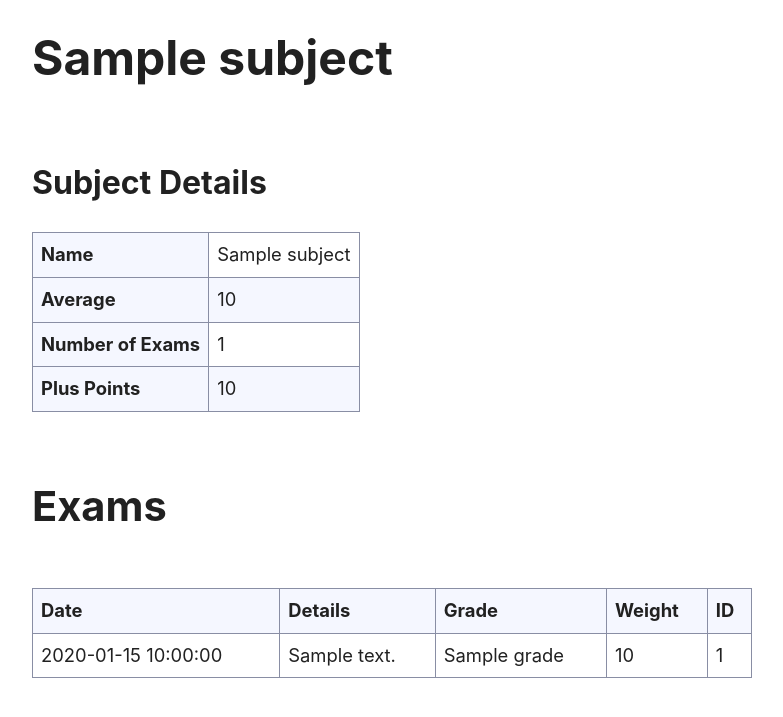
After one commit to SirCraft007/Abschlussprojekt_M460, a Flask app: template templates/subjects_id.html in a window 1280 px wide. The commit adds this page. Shown: the top 717 px of the page, without its empty margins (248-1031 px from the left). Run offline with Flask 3, Linux system fonts and the light colour scheme; the template is opened without the code that fills it: most values are stand-ins (such as "Sample title", 1, 10 or a date in 2020).

Commit message:
Add subjects overview and details pages; enhance user session handling

```diff
--- a/app.py
+++ b/app.py
@@ -1,4 +1,5 @@
 import os
+import json
 
 from flask import Flask, redirect, render_template, request, url_for, session
 import requests
@@ -15,42 +16,107 @@ app.config["SESSION_COOKIE_SAMESITE"] = "Lax"
 app.secret_key = "jakljlkfjklfhfajljhoaifpoafjhioh" if dev else os.urandom(24)
 
 
+# Logged in
 @app.get("/")
 def index():
     token = session.get("access_token")
-    print(token)
     if token is not None:
         headers = {"x-access-token": f"{token}"}
-        print(headers)
         response = requests.get(api_url + "/user", headers=headers)
         if response.status_code == 200:
             response_json = response.json()
             username = response_json["user"]["username"]
             session["username"] = username
-            response = requests.get(api_url + "/user", headers=headers)
-            if response.status_code == 200:
-                response_json = response.json()
-                print(response_json)
-                total_average = response_json["user"]["total_average"]
-                total_exams = response_json["user"]["total_exams"]
-                total_points = response_json["user"]["total_points"]
-                print(total_average, total_exams, total_points)
-                return render_template(
-                    "loggedin.html",
-                    username=username,
-                    total_avrage=total_average,
-                    total_exams=total_exams,
-                    total_points=total_points,
-                )
-            return render_template("loggedin.html", username=username)
-
+            total_average = response_json["user"]["total_average"]
+            total_exams = response_json["user"]["total_exams"]
+            total_points = response_json["user"]["total_points"]
+            return render_template(
+                "loggedin.html",
+                username=username,
+                total_avrage=total_average,
+                total_exams=total_exams,
+                total_points=total_points,
+            )
         else:
-            return render_template("index.html", error="Error")
+            try:
+                json_response = response.json()
+                if json_response["message"] == "Token is invalid or expired":
+                    session.clear()
+                    return redirect(url_for("login"))
+            except json.decoder.JSONDecodeError:
+                session.clear()
+                return redirect(url_for("login"))
+            return render_template("index.html")
 
     else:
         return render_template("index.html")
 
 
+@app.route("/subjects")
+def subjects():
+    token = session.get("access_token")
+    if token is not None:
+        headers = {"x-access-token": f"{token}"}
+        response = requests.get(api_url + "/subjects", headers=headers)
+        if response.status_code == 200:
+            response_json = response.json()
+            subjects_list = response_json.get("subjects", [])
+
+            # Prepare data for rendering
+            subjects_data = [
+                {
+                    "name": subject["name"],
+                    "average": subject["average"],
+                    "num_exams": subject["num_exams"],
+                    "points": subject["points"],
+                    "id": subject["id"],
+                }
+                for subject in subjects_list
+            ]
+
+            return render_template("subjects.html", subjects=subjects_data)
+        else:
+            return render_template("index.html", error="Error")
+    return redirect(url_for("login"))
+
+
+@app.route("/subjects/<int:subject_id>")
+def subject(subject_id):
+    token = session.get("access_token")
+    if token is None:
+        return redirect(url_for("login"))
+    headers = {"x-access-token": f"{token}"}
+    subject_response = requests.get(
+        api_url + "/subjects/" + str(subject_id), headers=headers
+    )
+    grades_response = requests.get(
+        api_url + f"/subjects/{subject_id}/grades", headers=headers
+    )
+    grades_response_json = grades_response.json()
+    exams = [
+        {
+            "date": exam["date"],
+            "details": exam["details"] or "Keine Details",
+            "grade": exam["grade"],
+            "weight": exam["weight"],
+            "id": exam["id"],
+        }
+        for exam in grades_response_json["grades"]
+    ]
+    if subject_response.status_code != 200:
+        return redirect(url_for("index"))
+    subjects_response_json = subject_response.json()
+    subject = subjects_response_json["subject"]
+    subject_data = {
+        "name": subject["name"],
+        "average": subject["average"],
+        "num_exams": subject["num_exams"],
+        "plus_points": subject["points"],
+    }
+    return render_template("subjects_id.html", subject=subject_data, exams=exams)
+
+
+# Login flow
 @app.route("/login", methods=["GET", "POST"])
 def login():
     token = session.get("access_token")
--- a/templates/loggedin.html
+++ b/templates/loggedin.html
@@ -7,10 +7,11 @@
 <p>Total average: {{ total_avrage }}</p>
 <p>Total exams: {{ total_exams }}</p>
 <p>Total points: {{ total_points }}</p>
+<a href="/subjects">Subjects</a>
 
 <a href="/logout">Logout</a>
 
 
-<a href="/delete" onclick="return confirm('Bist du sicher das du deinen Account löschen willst?')">Löschen</a>
+<a href="/delete" onclick="return confirm('Bist du sicher das du deinen Account löschen willst?')">Account löschen</a>
 
 {% endblock content %}
--- /dev/null
+++ b/templates/subjects_id.html
@@ -0,0 +1,54 @@
+{% extends "base.html" %}
+{% block content %}
+<h1>{{ subject.name }}</h1>
+
+<div>
+    <h3>Subject Details</h3>
+    <table>
+        <tr>
+            <th>Name</th>
+            <td>{{ subject.name }}</td>
+        </tr>
+        <tr>
+            <th>Average</th>
+            <td>{{ subject.average }}</td>
+        </tr>
+        <tr>
+            <th>Number of Exams</th>
+            <td>{{ subject.num_exams }}</td>
+        </tr>
+        <tr>
+            <th>Plus Points</th>
+            <td>{{ subject.plus_points }}</td>
+        </tr>
+    </table>
+</div>
+
+<h2>Exams</h2>
+<table>
+    <thead>
+        <tr>
+            <th>Date</th>
+            <th>Details</th>
+            <th>Grade</th>
+            <th>Weight</th>
+            <th>ID</th>
+        </tr>
+    </thead>
+    <tbody>
+        {% for exam in exams %}
+        <tr>
+            <td>{{ exam.date }}</td>
+            <td>{{ exam.details }}</td>
+            <td>{{ exam.grade }}</td>
+            <td>{{ exam.weight }}</td>
+            <td>{{ exam.id }}</td>
+            <td style="display:none;">
+                <input type="hidden" value="{{ exam.id }}">
+            </td>
+        </tr>
+        {% endfor %}
+    </tbody>
+</table>
+
+{% endblock content %}
```
Also changed, not shown: templates/subjects.html (added, +13 -0 lines).
